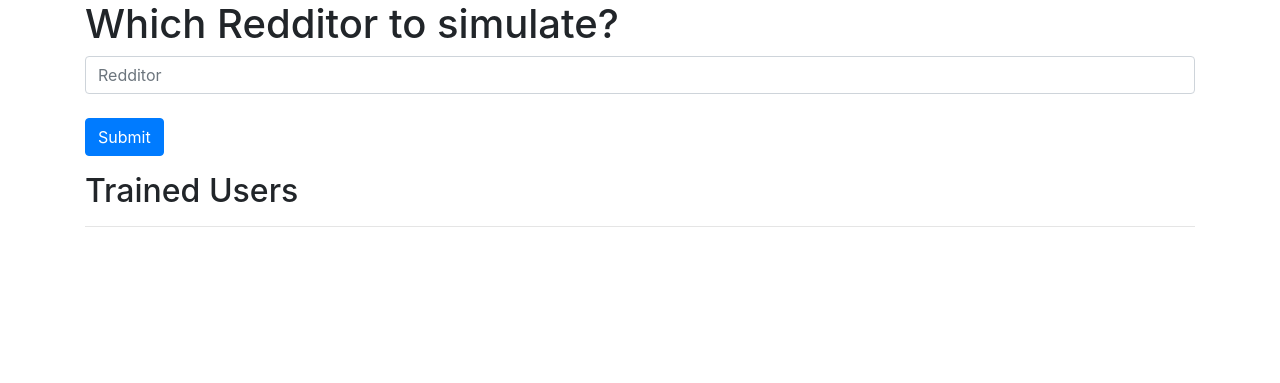
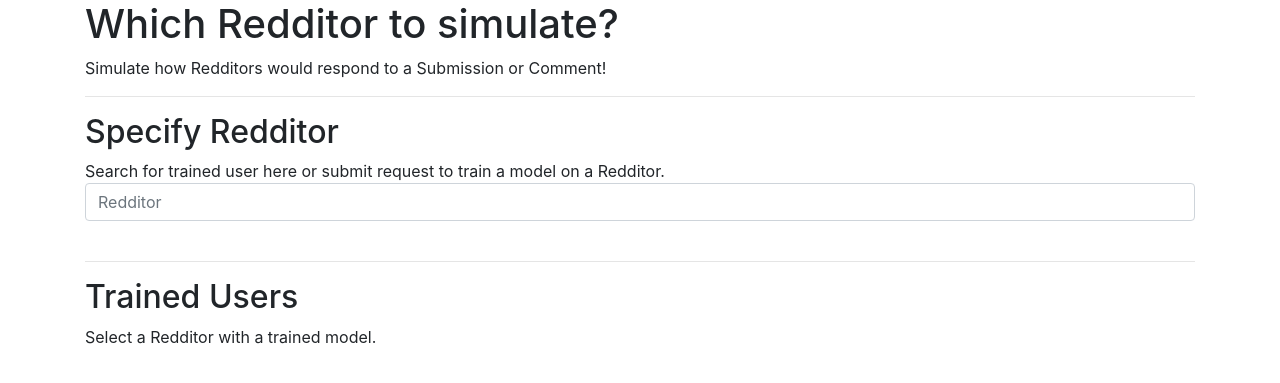
Before and after one commit to tianle91/astroturf, a Flask app: template templates/index.html in a window 1280 px wide. Shown: the part 56-439 px from the top of the page. Run offline with Flask 2, Linux system fonts and the light colour scheme; the template is opened without the code that fills it, so the values that code supplies are empty; parts of the project's set-up code (start-up, migrations or seed data) failed here and were passed over; some libraries are stand-ins or nearby versions.

Commit message:
some ui stuff

```diff
--- a/templates/index.html
+++ b/templates/index.html
@@ -2,22 +2,25 @@
 
 {% block content %}
 <h1>{% block title %} Which Redditor to simulate? {% endblock %}</h1>
+Simulate how Redditors would respond to a Submission or Comment!
+
+<hr>
+<h2>Specify Redditor</h2>
+Search for trained user here or submit request to train a model on a Redditor.
 <form method="post">
     <div class="form-group">
         <input type="text" name="requestedusername" placeholder="Redditor" class="form-control"
                value="{{ request.form['requestedusername'] }}">
         <br>
-        <button type="submit" class="btn btn-primary">Submit</button>
     </div>
 </form>
 
+<hr>
 <h2>Trained Users</h2>
-<hr>
+Select a Redditor with a trained model.
+<br>
 {% for username in users %}
-    <a href="{{ url_for('infer', username=username) }}">
-        <h2>{{ username }}</h2>
-    </a>
-    <hr>
+    <a href="{{ url_for('infer', username=username) }}"><h3>{{ username }}</h3></a>
 {% endfor %}
 
 {% endblock %}
--- a/templates/infer.html
+++ b/templates/infer.html
@@ -11,8 +11,6 @@ Paste a Reddit submission or comment and simulate a Redditor's response!
     <div class="form-group">
         <input type="text" name="url" placeholder="{{ userinference['defaulturl'] }}" class="form-control"
                value="{{ userinference['url'] or request.form['url'] }}">
-        <br>
-        <button type="submit" class="btn btn-primary">Submit</button>
     </div>
 </form>
 
--- a/ui.py
+++ b/ui.py
@@ -40,7 +40,7 @@ def index():
             return redirect(url_for('index'))
         else:
             return redirect(url_for('infer', username=username))
-    return render_template('index.html', users=get_trained_usernames())
+    return render_template('index.html', users=sorted(get_trained_usernames()))
 
 
 @app.route('/infer/<username>', methods=('GET', 'POST'))
```
